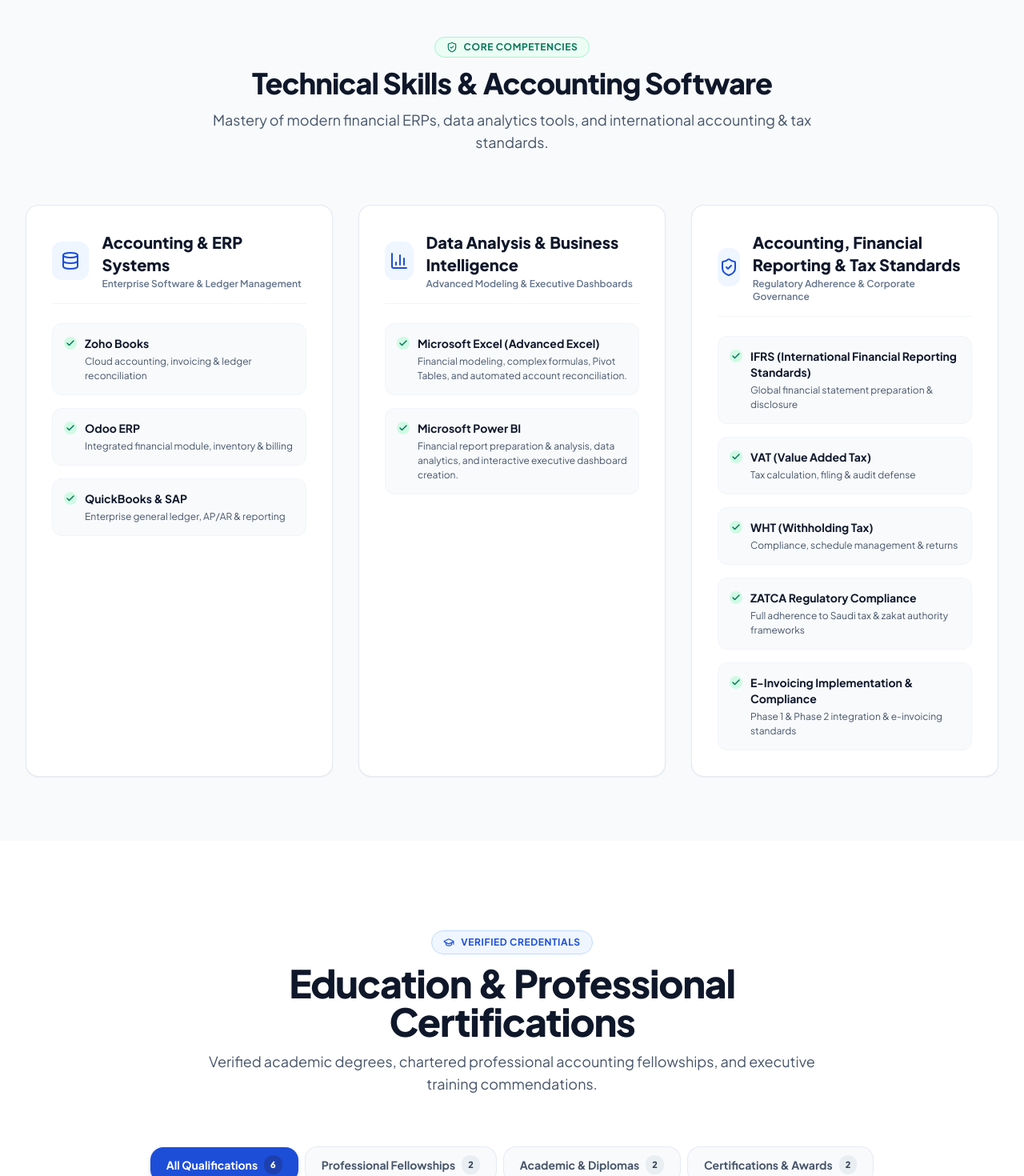
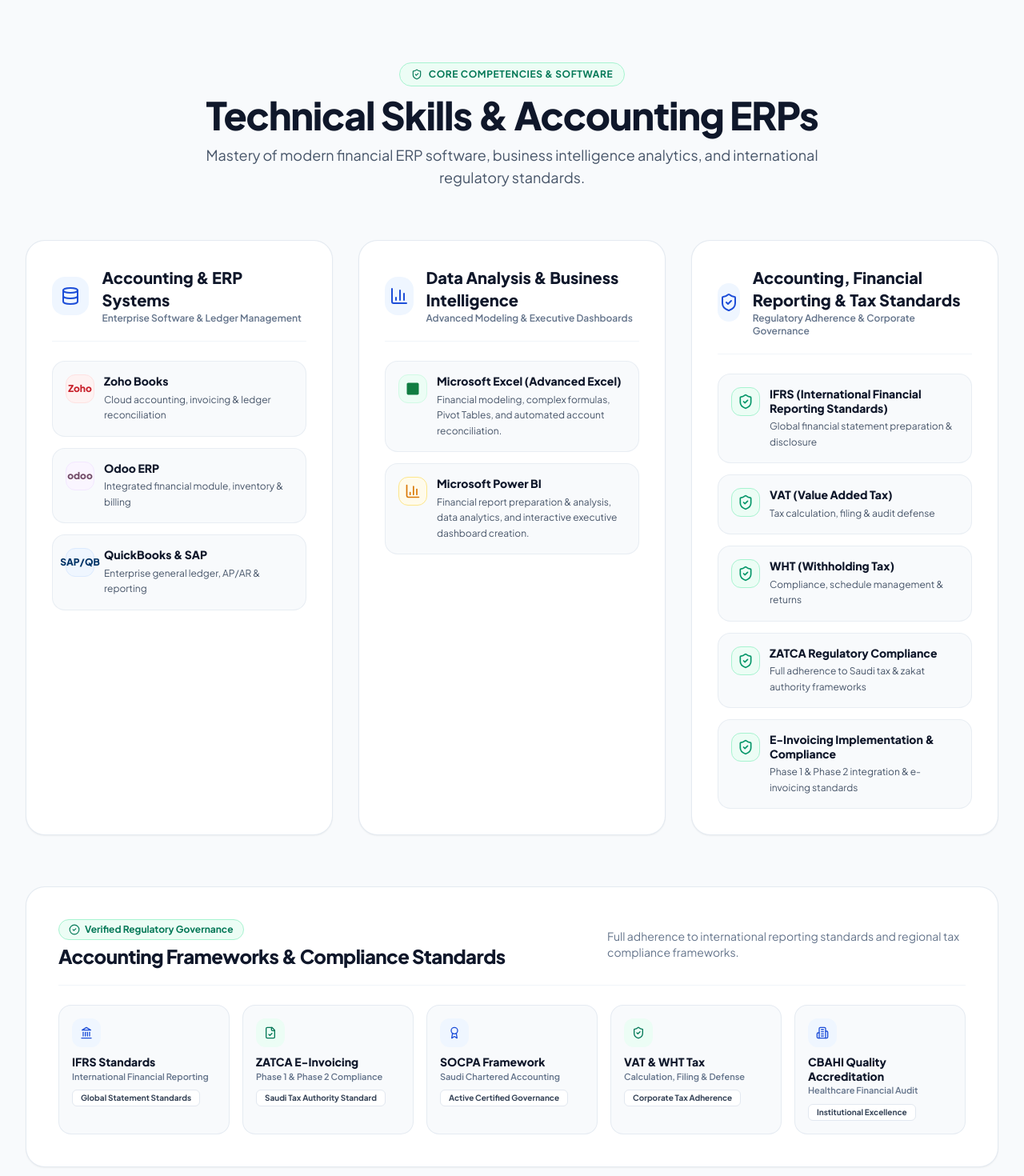
Before and after one commit to mogtbasaber123-lab/mohammed_saber_portfolio, a React (Vite) app: page / in a window 1280 px wide. Shown: the part 3220-4690 px from the top of the page at 80% size. Built offline with nearby package versions, Linux system fonts and the light colour scheme.

Commit message:
Add Official Software ERP Brand Icons and Executive Accounting Frameworks Strip

```diff
--- a/src/components/Skills.tsx
+++ b/src/components/Skills.tsx
@@ -1,12 +1,12 @@
 import React from 'react';
 import { motion } from 'framer-motion';
-import { Database, BarChart3, ShieldCheck, Check } from 'lucide-react';
+import { Database, BarChart3, ShieldCheck, FileCheck, Award, Landmark, Building2, CheckCircle2 } from 'lucide-react';
 import { portfolioData, SkillCategory } from '../data/portfolioData';
 
 export const Skills: React.FC = () => {
   const { skillCategories } = portfolioData;
 
-  const getIcon = (iconName: string) => {
+  const getCategoryIcon = (iconName: string) => {
     switch (iconName) {
       case 'Database':
         return Database;
@@ -18,6 +18,89 @@ export const Skills: React.FC = () => {
         return Database;
     }
   };
+
+  const getSkillBrandIcon = (skillName: string) => {
+    if (skillName.includes('Zoho')) {
+      return (
+        <div className="w-9 h-9 rounded-xl bg-red-50 text-[#C8202B] flex items-center justify-center font-extrabold text-xs border border-red-100 flex-shrink-0 shadow-2xs">
+          Zoho
+        </div>
+      );
+    }
+    if (skillName.includes('Odoo')) {
+      return (
+        <div className="w-9 h-9 rounded-xl bg-purple-50 text-[#714B67] flex items-center justify-center font-extrabold text-xs border border-purple-100 flex-shrink-0 shadow-2xs">
+          odoo
+        </div>
+      );
+    }
+    if (skillName.includes('QuickBooks')) {
+      return (
+        <div className="w-9 h-9 rounded-xl bg-blue-50 text-[#003366] flex items-center justify-center font-extrabold text-xs border border-blue-100 flex-shrink-0 shadow-2xs">
+          SAP/QB
+        </div>
+      );
+    }
+    if (skillName.includes('Excel')) {
+      return (
+        <div className="w-9 h-9 rounded-xl bg-emerald-50 text-[#107C41] flex items-center justify-center font-extrabold text-xs border border-emerald-100 flex-shrink-0 shadow-2xs">
+          <svg className="w-5 h-5 fill-current text-[#107C41]" viewBox="0 0 24 24">
+            <path d="M19 3H5c-1.1 0-2 .9-2 2v14c0 1.1.9 2 2 2h14c1.1 0 2-.9 2-2V5c0-1.1-.9-2-2-2zm-3.5 13.5l-3-4.5 3-4.5h-2.2l-1.9 3.2-1.9-3.2H7.3l3 4.5-3 4.5h2.2l1.9-3.2 1.9 3.2h2.2z"/>
+          </svg>
+        </div>
+      );
+    }
+    if (skillName.includes('Power BI')) {
+      return (
+        <div className="w-9 h-9 rounded-xl bg-amber-50 text-[#F2C811] flex items-center justify-center font-extrabold text-xs border border-amber-200 flex-shrink-0 shadow-2xs">
+          <BarChart3 className="w-5 h-5 text-amber-600" />
+        </div>
+      );
+    }
+    return (
+      <div className="w-9 h-9 rounded-xl bg-emerald-50 text-emerald-700 flex items-center justify-center font-extrabold text-xs border border-emerald-200 flex-shrink-0 shadow-2xs">
+        <ShieldCheck className="w-5 h-5 text-emerald-600" />
+      </div>
+    );
+  };
+
+  const frameworks = [
+    {
+      title: "IFRS Standards",
+      subtitle: "International Financial Reporting",
+      badge: "Global Statement Standards",
+      icon: Landmark,
+      color: "text-blue-700 bg-blue-50 border-blue-200"
+    },
+    {
+      title: "ZATCA E-Invoicing",
+      subtitle: "Phase 1 & Phase 2 Compliance",
+      badge: "Saudi Tax Authority Standard",
+      icon: FileCheck,
+      color: "text-emerald-700 bg-emerald-50 border-emerald-200"
+    },
+    {
+      title: "SOCPA Framework",
+      subtitle: "Saudi Chartered Accounting",
+      badge: "Active Certified Governance",
+      icon: Award,
+      color: "text-blue-700 bg-blue-50 border-blue-200"
+    },
+    {
+      title: "VAT & WHT Tax",
+      subtitle: "Calculation, Filing & Defense",
+      badge: "Corporate Tax Adherence",
+      icon: ShieldCheck,
+      color: "text-emerald-700 bg-emerald-50 border-emerald-200"
+    },
+    {
+      title: "CBAHI Quality Accreditation",
+      subtitle: "Healthcare Financial Audit",
+      badge: "Institutional Excellence",
+      icon: Building2,
+      color: "text-blue-700 bg-blue-50 border-blue-200"
+    }
+  ];
 
   const containerVariants = {
     hidden: { opacity: 0 },
@@ -37,23 +120,23 @@ export const Skills: React.FC = () => {
   };
 
   return (
-    <section id="skills" className="py-20 bg-[#F8FAFC] relative">
-      <div className="max-w-7xl mx-auto px-4 sm:px-6 lg:px-8">
+    <section id="skills" className="py-20 sm:py-28 bg-[#F8FAFC] relative">
+      <div className="max-w-7xl mx-auto px-4 sm:px-6 lg:px-8 space-y-16">
         {/* Section Header */}
-        <div className="text-center max-w-3xl mx-auto mb-16 space-y-3">
-          <div className="inline-flex items-center gap-2 px-3.5 py-1 rounded-full bg-emerald-50 border border-emerald-200 text-emerald-700 text-xs font-bold uppercase tracking-wider">
+        <div className="text-center max-w-3xl mx-auto space-y-3">
+          <div className="inline-flex items-center gap-2 px-3.5 py-1.5 rounded-full bg-emerald-50 border border-emerald-200 text-emerald-700 text-xs font-bold uppercase tracking-wider">
             <ShieldCheck className="w-3.5 h-3.5" />
-            <span>Core Competencies</span>
+            <span>Core Competencies &amp; Software</span>
           </div>
-          <h2 className="text-3xl sm:text-4xl font-extrabold text-slate-900 tracking-tight">
-            Technical Skills &amp; Accounting Software
+          <h2 className="text-3xl sm:text-4xl lg:text-5xl font-extrabold text-slate-900 tracking-tight">
+            Technical Skills &amp; Accounting ERPs
           </h2>
           <p className="text-base sm:text-lg text-slate-600">
-            Mastery of modern financial ERPs, data analytics tools, and international accounting &amp; tax standards.
+            Mastery of modern financial ERP software, business intelligence analytics, and international regulatory standards.
           </p>
         </div>
 
-        {/* 3 Skill Category Cards Grid */}
+        {/* Proposal 2: 3 Skill Category Cards Grid with Official Software Brand Icons */}
         <motion.div
           variants={containerVariants}
           initial="hidden"
@@ -62,21 +145,21 @@ export const Skills: React.FC = () => {
           className="grid grid-cols-1 lg:grid-cols-3 gap-8"
         >
           {skillCategories.map((category: SkillCategory) => {
-            const Icon = getIcon(category.iconName);
+            const CategoryIcon = getCategoryIcon(category.iconName);
             return (
               <motion.div
                 key={category.id}
                 variants={itemVariants}
-                className="bg-white rounded-2xl p-6 sm:p-8 border border-slate-200/90 shadow-sm hover:shadow-xl hover:-translate-y-1 hover:border-blue-300 transition-all duration-300 flex flex-col justify-between group"
+                className="bg-white rounded-3xl p-6 sm:p-8 border border-slate-200/90 shadow-sm hover:shadow-xl hover:-translate-y-1 hover:border-blue-300 transition-all duration-300 flex flex-col justify-between group"
               >
                 <div>
                   {/* Category Header */}
-                  <div className="flex items-center gap-4 mb-6 pb-4 border-b border-slate-100">
-                    <div className="w-12 h-12 rounded-xl bg-blue-50 text-blue-700 flex items-center justify-center font-bold shadow-xs group-hover:bg-blue-700 group-hover:text-white transition-colors duration-300">
-                      <Icon className="w-6 h-6" />
+                  <div className="flex items-center gap-4 mb-6 pb-5 border-b border-slate-100">
+                    <div className="w-12 h-12 rounded-2xl bg-blue-50 text-blue-700 flex items-center justify-center font-bold shadow-2xs group-hover:bg-blue-700 group-hover:text-white transition-colors duration-300">
+                      <CategoryIcon className="w-6 h-6" />
                     </div>
                     <div>
-                      <h3 className="text-xl font-extrabold text-slate-900 group-hover:text-blue-700 transition-colors">
+                      <h3 className="text-xl font-extrabold text-slate-900 group-hover:text-blue-700 transition-colors leading-snug">
                         {category.title}
                       </h3>
                       <p className="text-xs font-semibold text-slate-500 mt-0.5">
@@ -85,36 +168,88 @@ export const Skills: React.FC = () => {
                     </div>
                   </div>
 
-                  {/* Skills List */}
-                  <div className="space-y-4">
-                    {category.skills.map((skill, sIdx) => (
+                  {/* Skills List with Brand Icons */}
+                  <div className="space-y-3.5">
+                    {category.skills.map((skill, sIdx) => {
+                      const BrandIcon = getSkillBrandIcon(skill.name);
+                      return (
                         <div
                           key={sIdx}
-                        className="p-3.5 rounded-xl bg-slate-50 border border-slate-100 hover:border-slate-200 hover:bg-slate-100/60 transition-colors"
+                          className="p-4 rounded-2xl bg-[#F8FAFC] border border-slate-200/70 hover:border-blue-200 hover:bg-slate-100/60 transition-all"
                         >
-                        <div className="flex items-start gap-2.5">
-                          <div className="mt-0.5 w-4 h-4 rounded-full bg-emerald-100 text-emerald-700 flex items-center justify-center flex-shrink-0">
-                            <Check className="w-3 h-3 stroke-[3]" />
-                          </div>
-                          <div>
-                            <span className="font-bold text-slate-900 text-sm block">
+                          <div className="flex items-start gap-3">
+                            {BrandIcon}
+                            <div className="space-y-1">
+                              <span className="font-extrabold text-slate-900 text-sm block leading-tight">
                                 {skill.name}
                               </span>
                               {skill.description && (
-                              <p className="text-xs text-slate-600 mt-1 leading-normal">
+                                <p className="text-xs text-slate-600 leading-relaxed">
                                   {skill.description}
                                 </p>
                               )}
                             </div>
                           </div>
                         </div>
-                    ))}
+                      );
+                    })}
                   </div>
                 </div>
               </motion.div>
             );
           })}
         </motion.div>
+
+        {/* Proposal 1: Executive Accounting Frameworks & Compliance Strip */}
+        <motion.div
+          initial={{ opacity: 0, y: 30 }}
+          whileInView={{ opacity: 1, y: 0 }}
+          viewport={{ once: true, margin: '-60px' }}
+          transition={{ duration: 0.6 }}
+          className="bg-white rounded-3xl p-6 sm:p-10 border border-slate-200/90 shadow-sm space-y-6"
+        >
+          <div className="flex flex-col sm:flex-row sm:items-center justify-between gap-4 border-b border-slate-100 pb-5">
+            <div>
+              <div className="inline-flex items-center gap-1.5 text-xs font-bold text-emerald-700 bg-emerald-50 px-3 py-1 rounded-full border border-emerald-200 mb-1">
+                <CheckCircle2 className="w-3.5 h-3.5" />
+                <span>Verified Regulatory Governance</span>
+              </div>
+              <h3 className="text-xl sm:text-2xl font-extrabold text-slate-900 tracking-tight">
+                Accounting Frameworks &amp; Compliance Standards
+              </h3>
+            </div>
+            <p className="text-xs sm:text-sm text-slate-500 max-w-md">
+              Full adherence to international reporting standards and regional tax compliance frameworks.
+            </p>
+          </div>
+
+          <div className="grid grid-cols-1 sm:grid-cols-2 lg:grid-cols-5 gap-4">
+            {frameworks.map((fw, idx) => {
+              const FwIcon = fw.icon;
+              return (
+                <div
+                  key={idx}
+                  className="p-4 rounded-2xl bg-[#F8FAFC] border border-slate-200/80 hover:border-blue-300 hover:shadow-sm transition-all space-y-2.5 group"
+                >
+                  <div className={`w-9 h-9 rounded-xl ${fw.color} flex items-center justify-center font-bold flex-shrink-0 shadow-2xs`}>
+                    <FwIcon className="w-4 h-4" />
+                  </div>
+                  <div>
+                    <h4 className="font-extrabold text-slate-900 text-sm group-hover:text-blue-700 transition-colors leading-tight">
+                      {fw.title}
+                    </h4>
+                    <p className="text-[11px] font-semibold text-slate-500 mt-0.5 leading-tight">
+                      {fw.subtitle}
+                    </p>
+                  </div>
+                  <span className="inline-block px-2.5 py-0.5 rounded-md bg-white border border-slate-200 text-slate-700 text-[10px] font-bold">
+                    {fw.badge}
+                  </span>
+                </div>
+              );
+            })}
+          </div>
+        </motion.div>
       </div>
     </section>
   );
```
Lines whose indentation alone changed are shown as unchanged.
